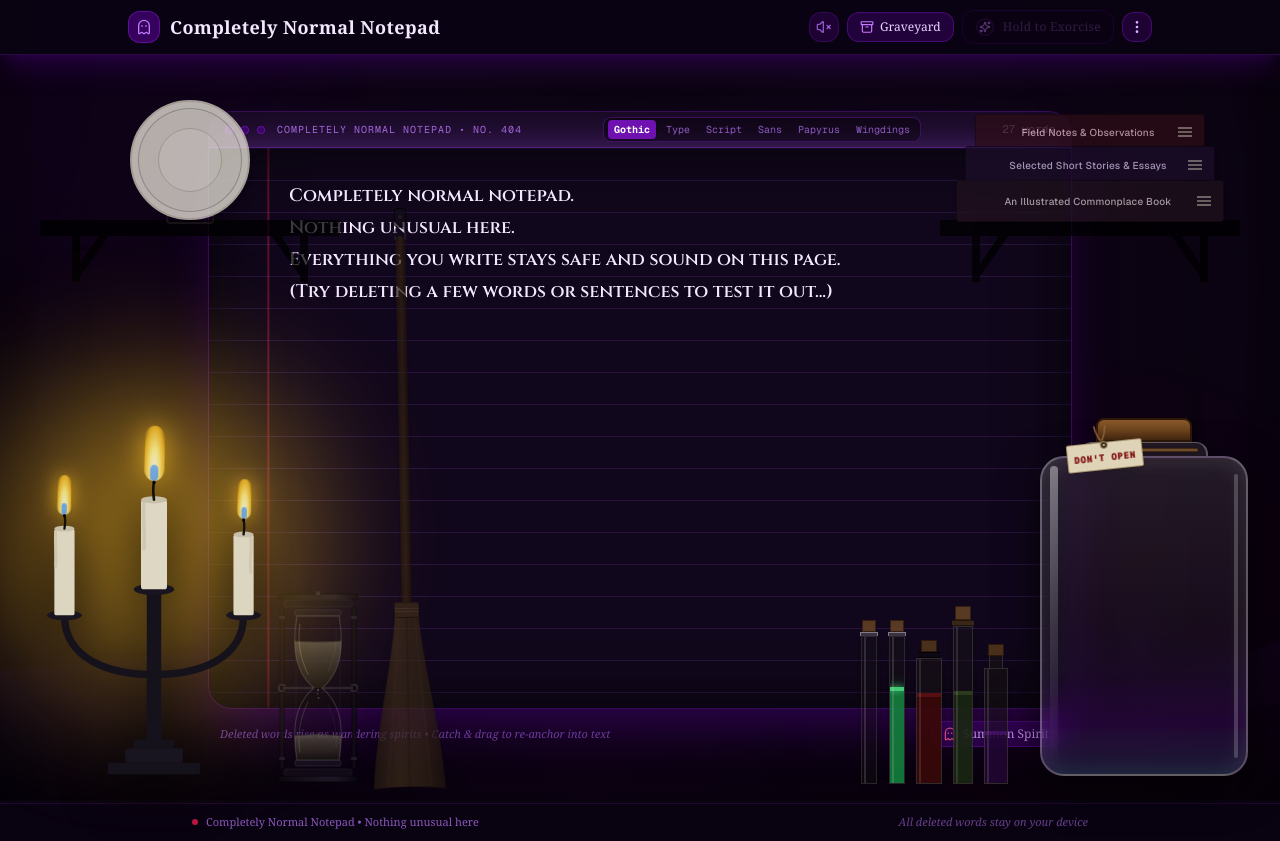
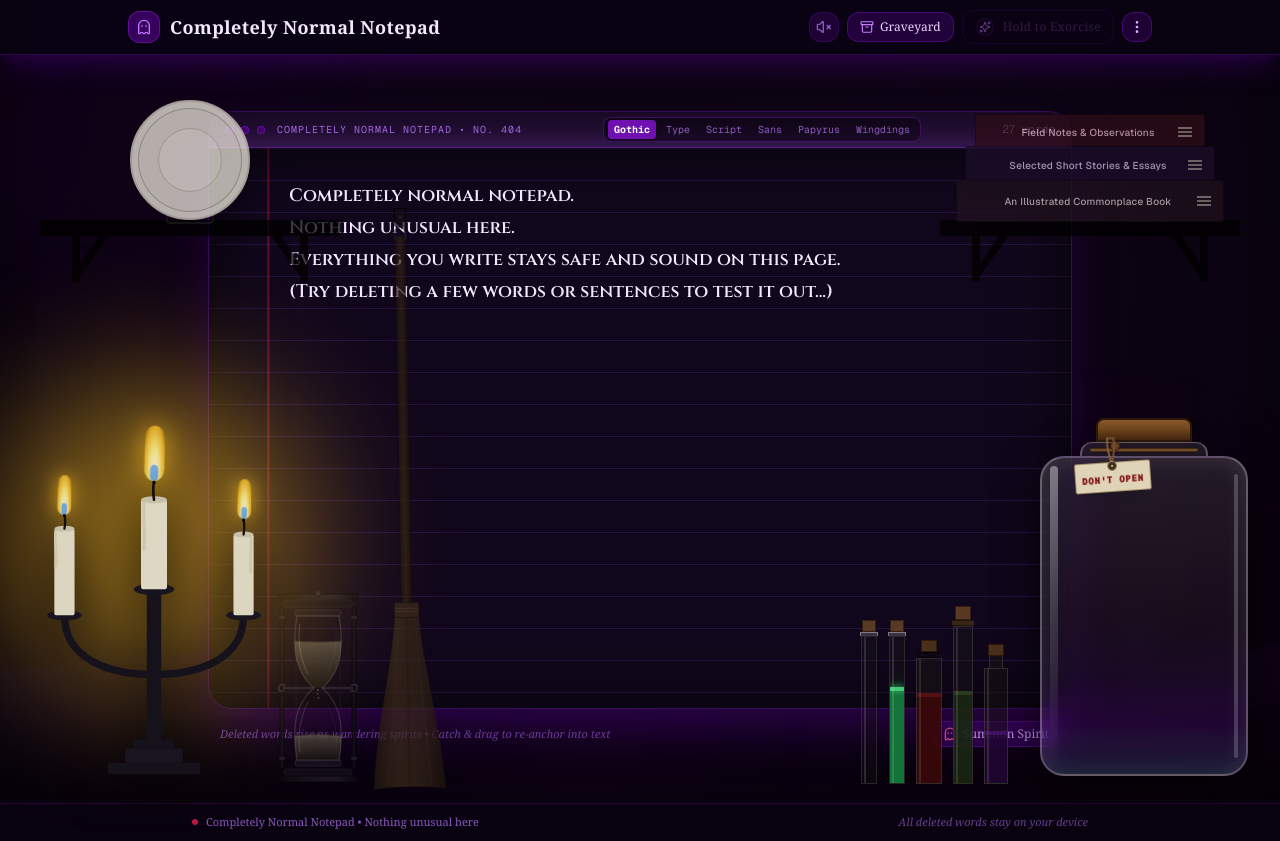
Before and after one commit to Dr-Ghost7/completely-normal-notepad, a Next.js app: page / in a window 1280 px wide. Built offline with nearby package versions, Linux system fonts and the light colour scheme.

Commit message:
fix: extend specimen tag twine string all the way to the jar lid

```diff
--- a/src/components/SpiritJar.tsx
+++ b/src/components/SpiritJar.tsx
@@ -243,25 +243,37 @@ export const SpiritJar: React.FC<SpiritJarProps> = ({ onJarBoundsChange }) => {
           <div className="absolute left-7 w-2.5 h-2.5 rounded-full bg-[#6d4624] border border-[#3e2410] -top-0.5 shadow-sm" />
         </div>
 
-        {/* Small Rustic Horror Specimen Tag: "DON'T OPEN" */}
-        <div className="absolute left-6 top-3 z-30 pointer-events-auto select-none transition-transform duration-300 origin-top-left hover:rotate-[-3deg] -rotate-6">
-          {/* Natural Twine String Loop from Neck into Tag Eyelet */}
-          <svg width="24" height="18" viewBox="0 0 24 18" className="overflow-visible block ml-6">
+        {/* Small Rustic Horror Specimen Tag: "DON'T OPEN" tied to Jar's Lid */}
+        <div className="absolute left-6 sm:left-8 top-[18px] z-30 pointer-events-auto select-none transition-transform duration-300 origin-top hover:rotate-[-2deg] -rotate-4 flex flex-col items-center">
+          {/* Natural Twine String Loop extending all the way from the Lid into the Tag Eyelet */}
+          <svg width="28" height="32" viewBox="0 0 28 32" className="overflow-visible block">
+            {/* Top Knot tied right at the Jar Lid */}
+            <ellipse cx="14" cy="2" rx="3.5" ry="2" fill="#6d4624" stroke="#3d2612" strokeWidth="0.8" />
+
+            {/* Left and Right Twine Strands running from the lid down to the eyelet */}
             <path
-              d="M 6 0 Q 7 8, 12 16 Q 16 8, 17 0"
+              d="M 11 2 C 9 12, 13 22, 14 30"
               stroke="#8c6138"
-              strokeWidth="1.6"
+              strokeWidth="1.8"
               fill="none"
               strokeLinecap="round"
             />
-            {/* Knot at Eyelet */}
-            <circle cx="12" cy="16" r="1.8" fill="#5c3a1c" />
+            <path
+              d="M 17 2 C 19 12, 15 22, 14 30"
+              stroke="#7a522e"
+              strokeWidth="1.8"
+              fill="none"
+              strokeLinecap="round"
+            />
+
+            {/* Bottom Knot securing into the Eyelet */}
+            <circle cx="14" cy="30" r="2.2" fill="#5c3a1c" stroke="#38210f" strokeWidth="0.6" />
           </svg>
 
-          {/* Simple Small Weathered Tag */}
-          <div className="relative w-[76px] -mt-0.5 bg-[#dfd4b8] border border-[#a69168] shadow-lg rounded-[2px] py-1.5 px-1.5 flex flex-col items-center">
+          {/* Simple Small Weathered Tag Card */}
+          <div className="relative w-[76px] -mt-1.5 bg-[#dfd4b8] border border-[#a69168] shadow-lg rounded-[2px] py-1.5 px-1.5 flex flex-col items-center">
             {/* Tag Eyelet Hole */}
-            <div className="w-2 h-2 rounded-full bg-[#3d2e1b] border border-[#a69168] -mt-2 mb-1 flex items-center justify-center">
+            <div className="w-2.5 h-2.5 rounded-full bg-[#3d2e1b] border border-[#a69168] -mt-2 mb-1 flex items-center justify-center">
               <div className="w-0.5 h-0.5 rounded-full bg-[#dfd4b8]" />
             </div>
 
```
